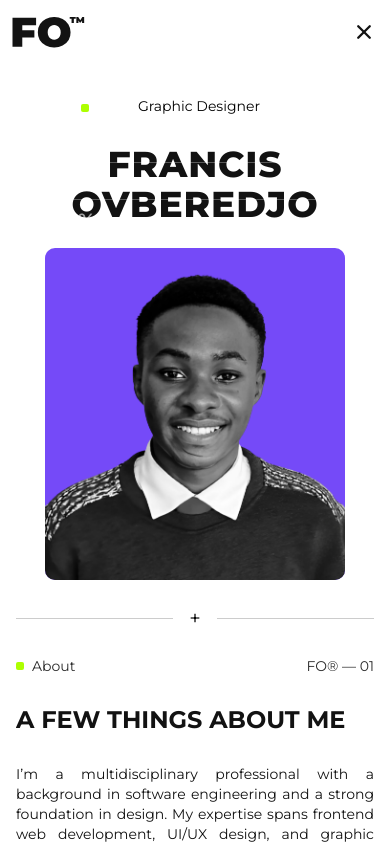
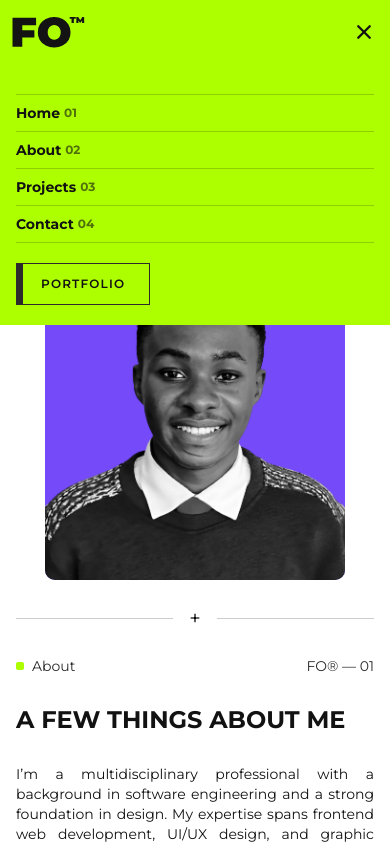
Before and after one commit to FrancisOvberedjo/portfolio, a Next.js app: page / in a window 390 px wide. Both pictures are taken after a click on the button "Toggle menu". Shown: the top 844 px of the page. Built offline with nearby package versions, Linux system fonts and the light colour scheme.

Commit message:
bug: fix navbar bug on mobile

```diff
--- a/src/components/global/Navbar.tsx
+++ b/src/components/global/Navbar.tsx
@@ -30,10 +30,18 @@ export default function Navbar() {
     return () => window.removeEventListener('scroll', handleScroll);
   }, [lastScrollY]);
 
+  // Lock body scroll when mobile menu is open
+  useEffect(() => {
+    document.body.style.overflow = isOpen ? 'hidden' : 'auto';
+    return () => {
+      document.body.style.overflow = 'auto';
+    };
+  }, [isOpen]);
+
   return (
     <div className="relative z-50">
       {/* Thin orange line */}
-      <div className="w-full h-1.5 bg-custom-accent fixed top-0 left-0 z-50" />
+      <div className="w-full h-1.5 bg-primary-accent fixed top-0 left-0 z-50" />
 
       {/* Sticky wrapper for desktop */}
       <div className="hidden md:block sticky top-0 z-40 bg-white transition-colors duration-300">
@@ -45,7 +53,6 @@ export default function Navbar() {
             height={40}
             className="h-8 w-auto"
           />
-
           <div className="flex items-center justify-center space-x-8">
             {menuItems.map((item, index) => (
               <Link key={item} href={`/${item.toLowerCase()}`}>
@@ -67,7 +74,7 @@ export default function Navbar() {
         </div>
       </div>
 
-      {/* Animated navbar for mobile */}
+      {/* Mobile navbar (white) */}
       <motion.div
         className={`md:hidden fixed top-0 left-0 w-full px-3 lg:px-20 py-4 flex items-center justify-between z-40 transition-colors duration-300 ${
           isOpen ? 'bg-transparent' : 'bg-white'
@@ -90,16 +97,18 @@ export default function Navbar() {
           animate={{ rotate: isOpen ? 45 : 0 }}
           transition={{ duration: 0.2, ease: 'easeInOut' }}
           className="text-custom-black"
+          aria-label="Toggle menu"
+          aria-expanded={isOpen}
         >
           <Plus size={28} />
         </motion.button>
       </motion.div>
 
-      {/* Mobile Dropdown Menu */}
+      {/* Mobile Dropdown Menu (below navbar, behind logo + button) */}
       <AnimatePresence initial={false}>
         {isOpen && (
           <motion.div
-            className="fixed top-0 left-0 w-full bg-custom-accent text-white z-30 pt-[5.5rem] overflow-hidden origin-top md:hidden"
+            className="fixed top-[0.375rem] left-0 w-full bg-primary-accent text-custom-black z-30 pt-[5.5rem] overflow-hidden origin-top md:hidden"
             initial={{ scaleY: 0, opacity: 0 }}
             animate={{ scaleY: 1, opacity: 1 }}
             exit={{ scaleY: 0, opacity: 0.6 }}
@@ -116,9 +125,10 @@ export default function Navbar() {
             style={{ transformOrigin: 'top' }}
           >
             <div className="px-4">
-              <div className="w-full h-[1px] bg-white opacity-30 mb-1 mx-auto" />
+              <div className="w-full h-[1px] bg-custom-black opacity-20 mb-1 mx-auto" />
               {menuItems.map((item, index) => (
                 <div key={item}>
+                  <div onClick={() => setIsOpen(false)}>
                     <Link href={`/${item.toLowerCase()}`}>
                       <motion.div
                         initial={{ opacity: 0, x: -10 }}
@@ -127,15 +137,20 @@ export default function Navbar() {
                         className="font-bold py-1 flex items-start space-x-1"
                       >
                         <span>{item}</span>
-                      <sup className="text-xs relative top-[2px] text-white opacity-60">
+                        <sup className="text-xs relative top-[2px] text-custom-black opacity-60">
                           {String(index + 1).padStart(2, '0')}
                         </sup>
                       </motion.div>
                     </Link>
-                  <div className="w-full h-[1px] bg-white opacity-30 my-1 mx-auto" />
+                  </div>
+                  <div className="w-full h-[1px] bg-custom-black opacity-20 my-1 mx-auto" />
                 </div>
               ))}
+              <div className='my-5'>
+              <Button>Portfolio</Button>
               </div>
+            </div>
+
           </motion.div>
         )}
       </AnimatePresence>
```
Lines whose indentation alone changed are shown as unchanged.
